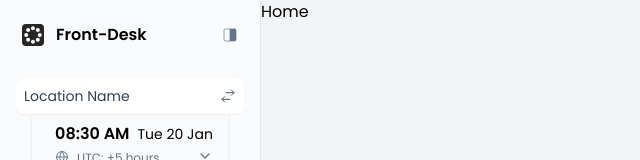
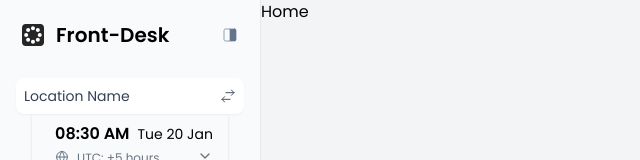
Before and after one commit to Karthikeyan21Github/FrontDesk-WaitList, a Next.js app in the folder waitlist-app/: page / in a window 1280 px wide. Shown: the top 160 px of the page, without its empty margins (0-640 px from the left). Built offline with nearby package versions, Linux system fonts and the light colour scheme.

Commit message:
Update Sidebar.js

```diff
--- a/waitlist-app/src/Components/Sidebar.js
+++ b/waitlist-app/src/Components/Sidebar.js
@@ -46,7 +46,7 @@ export default function Sidebar() {
             <Logo />
           </span>
           <span
-            className={`font-semibold text-xlscroll-smooth overflow -hidden transition-all ${
+            className={`font-semibold text-xl scroll-smooth overflow-hidden transition-all ${
               expanded ? "w-40 ml-3" : "w-0"
             }`}
           >
@@ -144,7 +144,7 @@ export default function Sidebar() {
           <div
             className={`
               flex justify-between items-center
-             scroll-smooth overflow -hidden transition-all ${
+             scroll-smooth overflow-hidden transition-all ${
                expanded ? "w-48 ml-3" : "w-0"
              }
           `}
@@ -170,7 +170,7 @@ export default function Sidebar() {
           <div
             className={`
               flex justify-between items-center
-             scroll-smooth overflow -hidden transition-all ${
+             scroll-smooth overflow-hidden transition-all ${
                expanded ? "w-40 ml-3 bg-white" : "w-0"
              }
           `}
@@ -239,7 +239,7 @@ export default function Sidebar() {
           <div
             className={`
               flex justify-between items-center cursor-pointer
-             scroll-smooth overflow -hidden transition-all ${
+             scroll-smooth overflow-hidden transition-all ${
                expanded ? "w-40 ml-3" : "w-0"
              }
           `}
```
